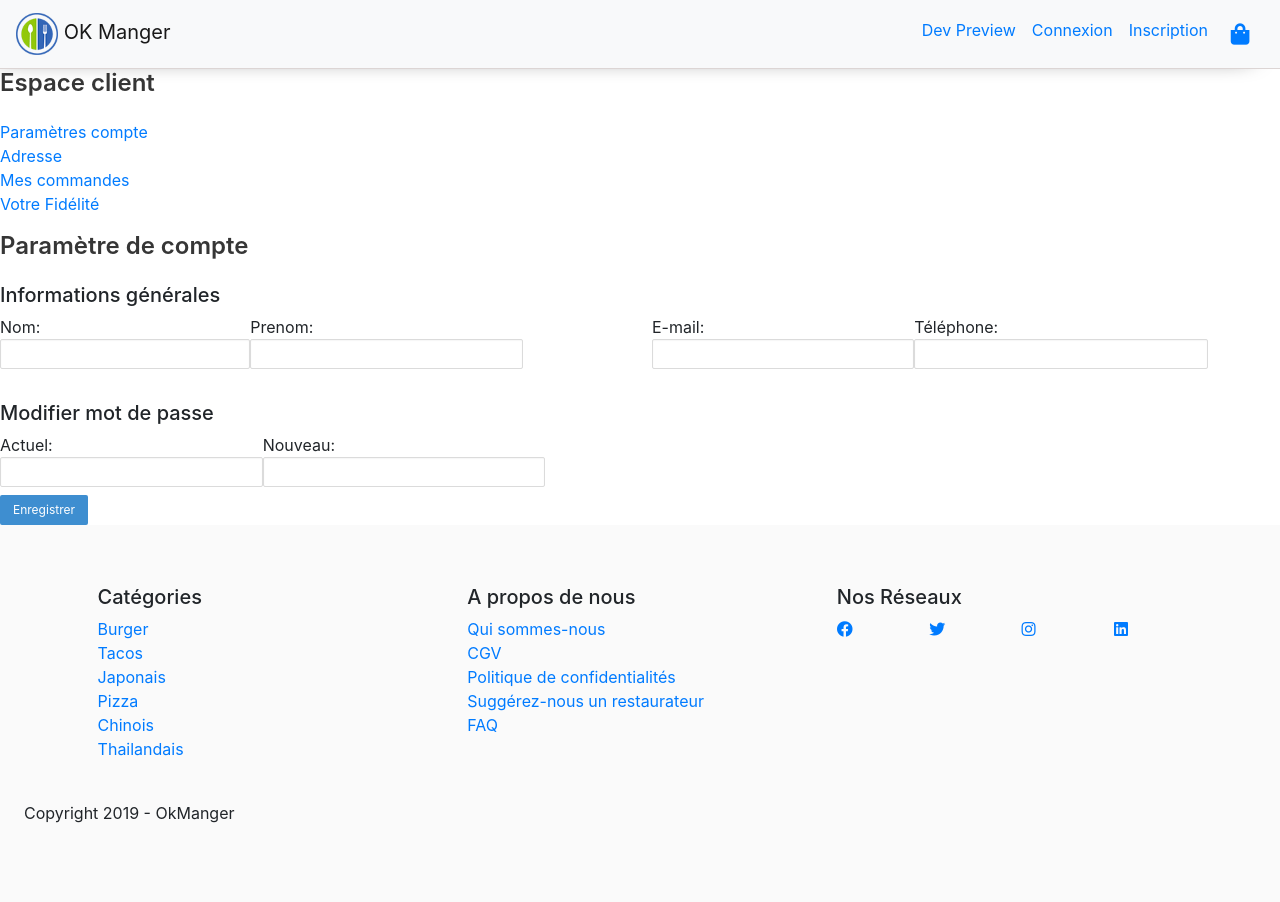
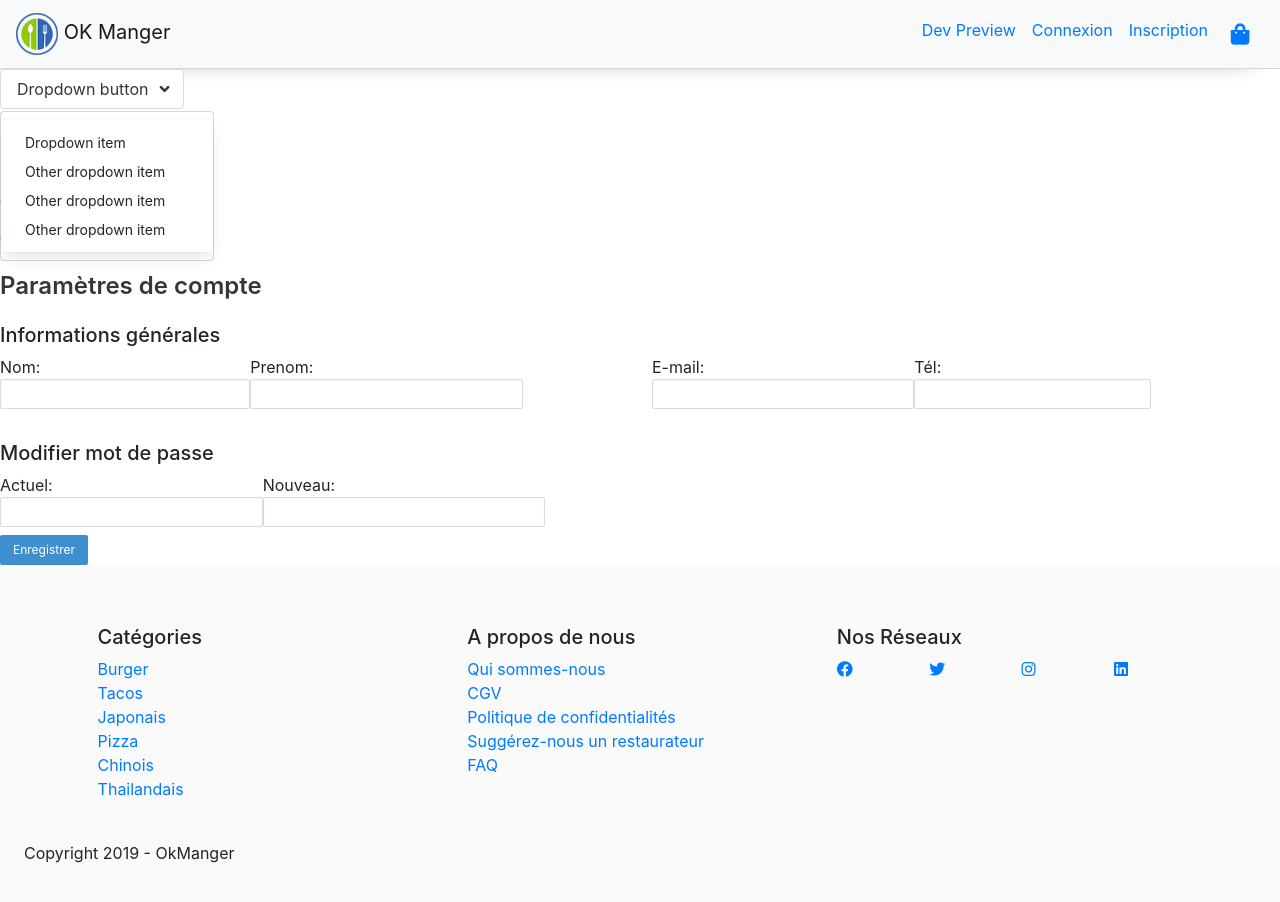
Before and after one commit to jeremd41/okmanger, a React (Create React App) app: page /Utilisateur in a window 1280 px wide. Shown: the top 902 px of the page. Built offline with nearby package versions, Linux system fonts and the light colour scheme.

Commit message:
Fin de poste dropdown layoututilisateur en cours

```diff
--- a/src/components/LayoutUtilisateur.js
+++ b/src/components/LayoutUtilisateur.js
@@ -17,12 +17,20 @@ const Flex = styled.div`{
      }
 }`
 
+const Drop = styled.div`{
+    display: none;
+
+    @media screen and (max-width: 977px) {
+        display: block;
+     }
+}`
+
 const Child = styled.div`{
     display: block;
     margin: 15px;
     border: 1px solid rgba(0,0,0,.125);
     border-radius: 8px;
-    height: 70vh;
+    height: auto;
     width: 80%;
 
     h4{
@@ -35,8 +43,9 @@ const Child = styled.div`{
     }
 
     @media screen and (max-width: 977px) {
-        width:95%
+        width:95%;
         margin: 0 auto;
+        margin-bottom: 15px;
      }
 }`
 
@@ -71,7 +80,7 @@ const Nav = styled.ul`{
 
     @media screen and (max-width: 977px) {
         width:95%;
-        margin: 0 auto;
+        margin: 15px auto;
      }
   }
 `;
@@ -83,6 +92,34 @@ class LayoutUtilisateur extends Component{
         const{children, title}= this.props
         return(
                 <Flex>
+                    <Drop>
+                        <div class="dropdown is-active">
+                            <div class="dropdown-trigger">
+                                <button class="button" aria-haspopup="true" aria-controls="dropdown-menu">
+                                <span>Dropdown button</span>
+                                <span class="icon is-small">
+                                    <i class="fas fa-angle-down" aria-hidden="true"></i>
+                                </span>
+                                </button>
+                            </div>
+                            <div class="dropdown-menu" id="dropdown-menu" role="menu">
+                                <div class="dropdown-content">
+                                <Link to="#" class="dropdown-item">
+                                    Dropdown item
+                                </Link>
+                                <Link to="*" class="dropdown-item">
+                                    Other dropdown item
+                                </Link>
+                                <Link to="#" class="dropdown-item">
+                                    Other dropdown item
+                                </Link>
+                                <Link to="#" class="dropdown-item">
+                                    Other dropdown item
+                                </Link>
+                                </div>
+                            </div>
+                        </div>
+                    </Drop>
                     <Nav>
                         <h4 className="title is-4">Espace client</h4>
                         <li>
--- a/src/containers/Home.js
+++ b/src/containers/Home.js
@@ -68,7 +68,7 @@ class Home extends Component {
                 <div className="recherche">
                     <form>
                         <h2 className="title is-3">On fait un break ensemble ?</h2>
-                        <p className="subtitle is-5">Saisie l'adresse de ton école ou ta boîte et c'est parti !</p>
+                        <p className="subtitle is-5">Saisie l'adresse de ton école ou de ta boîte et c'est parti !</p>
                         <div class="field">
                             <div class="control">
                                 <input class="input is-info" type="text" placeholder="🔎 Entrez l'adresse ici"/>
--- a/src/containers/Utilisateur/AdresseLiv.js
+++ b/src/containers/Utilisateur/AdresseLiv.js
@@ -8,7 +8,7 @@ import LayoutUtilisateur from "../../components/LayoutUtilisateur"
 class AdresseLiv extends Component{
     render(){
         return(
-            <LayoutUtilisateur title= "Gérer mes lieu de livraison">
+            <LayoutUtilisateur title= "Mes lieux de livraison">
                 <div>
                     <button className="button is-info">+ Ajouter lieu</button>
                 </div>
--- a/src/containers/Utilisateur/Parametre.js
+++ b/src/containers/Utilisateur/Parametre.js
@@ -33,7 +33,7 @@ const Form = styled.form`{
 class Parametre extends Component{
     render(){
         return(
-            <LayoutUtilisateur title="Paramètre de compte">
+            <LayoutUtilisateur title="Paramètres de compte">
                 <Form>
                     <h5>Informations générales</h5>
                     <div className="columns formhaut">
@@ -43,7 +43,7 @@ class Parametre extends Component{
                         </div>
                         <div className="column">
                             <label>E-mail:<input className="input is-small" type="text" /></label>
-                            <label>Téléphone:<input className="input is-small" type="text" /></label>
+                            <label>Tél:<input className="input is-small" type="text" /></label>
                         </div>
                     </div>
                     <div className="formbas">
```
